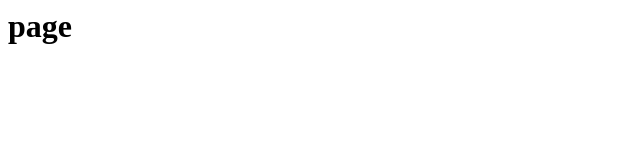
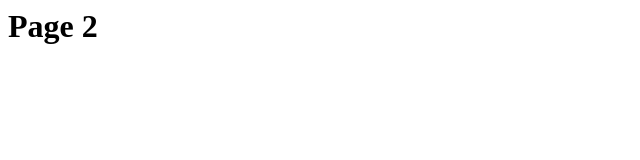
Before and after one commit to Esther-MM/java_script_syntaxes, a plain HTML site: page index.html in a window 1280 px wide. Shown: the full height of the page, 0-640 px from the left. Drawn offline with Linux system fonts and the light colour scheme.

Commit message:
Renamed page to Page 2

```diff
--- a/index.html
+++ b/index.html
@@ -5,7 +5,7 @@
     <title>Document</title>
 </head>
 <body>
-  <h1>page</h1>
+  <h1>Page 2</h1>
 
 
   <!-- <script>
```
